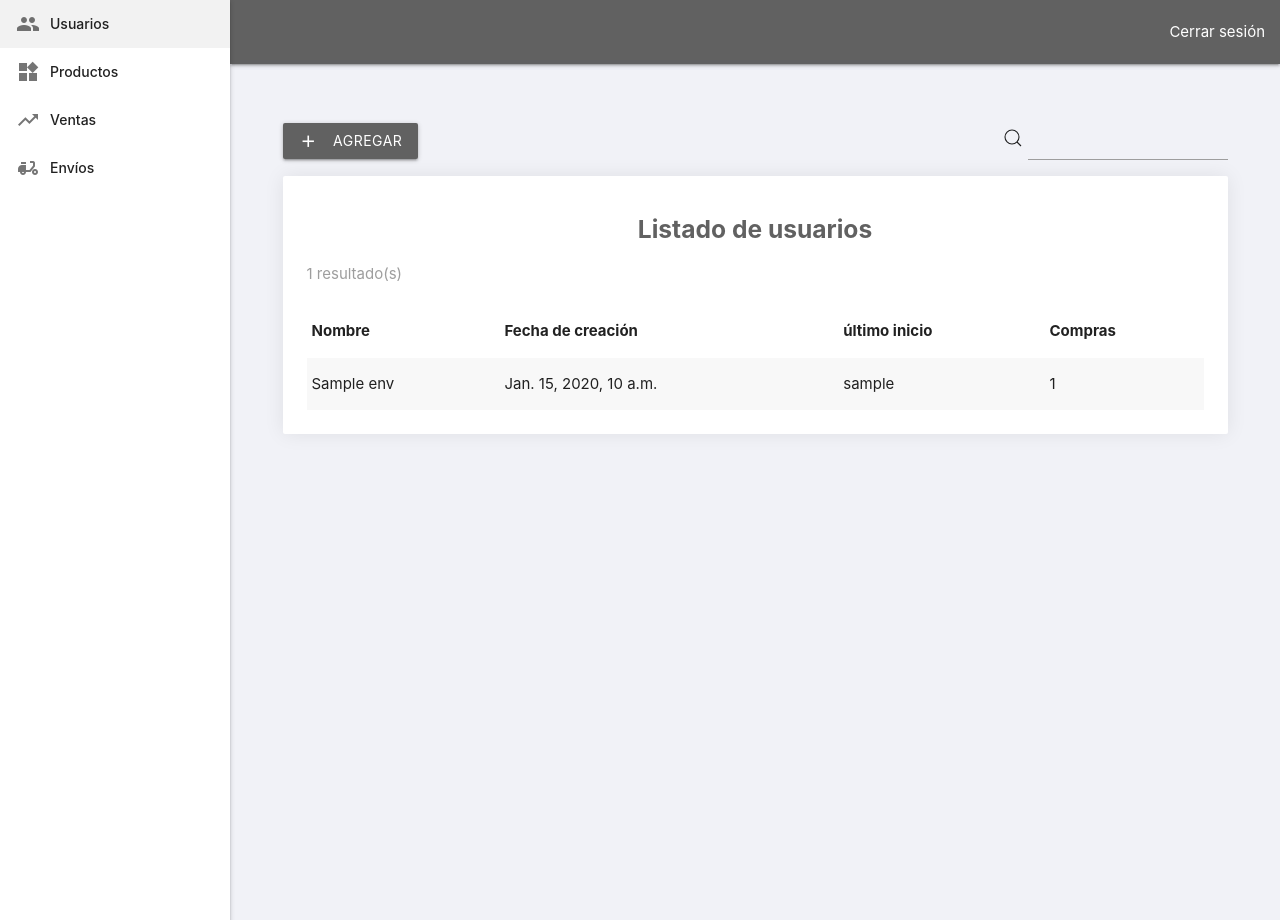
After one commit to DEDC/marketplace, a Django app: template templates/admin/usuarios/listar.html in a window 1280 px wide. The commit adds this page. Run offline with Django 3.2, Linux system fonts and the light colour scheme; the template is opened without the code that fills it: most values are stand-ins (such as "Sample title", 1, 10 or a date in 2020).

Commit message:
Listado de usuarios en admin

```diff
--- a/apps/admin/urls.py
+++ b/apps/admin/urls.py
@@ -1,6 +1,6 @@
 # Django
 from django.urls import path
-from apps.admin.views import CreateProduct, ListProducts, ListSales, ListShipping, UpdateProduct
+from apps.admin.views import CreateProduct, ListProducts, ListSales, ListShipping, UpdateProduct, ListUsers
 # app admin
 from .views import vAdmin
 
@@ -12,5 +12,6 @@ urlpatterns = [
     path('editar/producto/<int:pk>/<slug:slug>', UpdateProduct.as_view(), name = 'update_product'),
     path('listar/productos', ListProducts.as_view(), name = 'list_products'),
     path('listar/ventas', ListSales.as_view(), name = 'list_sales'),
-    path('listar/envios', ListShipping.as_view(), name = 'list_shipping')
+    path('listar/envios', ListShipping.as_view(), name = 'list_shipping'),
+    path('listar/usuarios', ListUsers.as_view(), name = 'list_users')
 ]
--- a/static/css/home_styles.css
+++ b/static/css/home_styles.css
@@ -70,7 +70,7 @@ button {
 }
 
 .pdt-name {
-    font-weight: 600;
+    /* font-weight: 600; */
     line-height: 111% !important;
 }
 
--- a/templates/admin/base.html
+++ b/templates/admin/base.html
@@ -24,6 +24,19 @@
 {% block sidenav %}
 <aside>
     <ul id="slide-out" class="sidenav sidenav-fixed">
+        <li class="no-padding">
+            <ul class="collapsible collapsible-accordion">
+                <li>
+                    <a class="collapsible-header">Usuarios<i class="material-icons">people</i></a>
+                    <div class="collapsible-body">
+                        <ul>
+                            <li><a href="{% url 'admin:list_users' %}"><i class="material-icons">list</i>Listar</a>
+                            </li>
+                        </ul>
+                    </div>
+                </li>
+            </ul>
+        </li>
         <li class="no-padding">
             <ul class="collapsible collapsible-accordion">
                 <li>
--- /dev/null
+++ b/templates/admin/usuarios/listar.html
@@ -0,0 +1,39 @@
+{% extends 'admin/base.html' %}
+{% load humanize %}
+{% block main %}
+<div class="container container-lg container-margin">
+    <div class="options">
+        <div class="btns">
+            <a class="btn grey darken-2" href="#">Agregar<i class="material-icons left">add</i></a>
+        </div>
+        <form>
+            <span uk-search-icon></span>
+            <input type="text" name="search" id="search" style="width: 200px;">
+        </form>
+    </div>
+    <div class="card-panel">
+        <h5 class="grey-text center-align text-darken-2"><b>Listado de usuarios</b></h5>
+        <p class="grey-text">{{object_list.count}} resultado(s)</p>
+        <table class="striped responsive-table">
+            <thead>
+                <tr>
+                    <th>Nombre</th>
+                    <th>Fecha de creación</th>
+                    <th>último inicio</th>
+                    <th>Compras</th>
+                </tr>
+            </thead>
+            <tbody>
+                {% for usu in object_list %}
+                <tr>
+                    <td>{{usu.get_full_name}}</td>
+                    <td>{{usu.date_joined}}</td>
+                    <td>{{usu.last_login}}</td>
+                    <td>{{usu.ventas.count}}</td>
+                </tr>
+                {% endfor %}
+            </tbody>
+        </table>
+    </div>
+</div>
+{% endblock %}
--- a/templates/mkt/producto.html
+++ b/templates/mkt/producto.html
@@ -9,7 +9,7 @@
             <div class="col l7">
                 <img src="{{producto.imagen.url}}" alt="{{producto.nombre}}" class="responsive-img">
                 <div class="divider" style="margin-top: 20px;"></div>
-                <h5 class="left-align pdt-name grey-text text-darken-2">Descripción</h5>
+                <h6 class="left-align pdt-name grey-text text-darken-2">Descripción</h6>
                 <p>
                 <h6 class="left-align grey-text text-darken-2">{{producto.descripcion}}</h6>
                 </p>
```
Also changed, not shown: apps/admin/views.py (+7 -0 lines).
